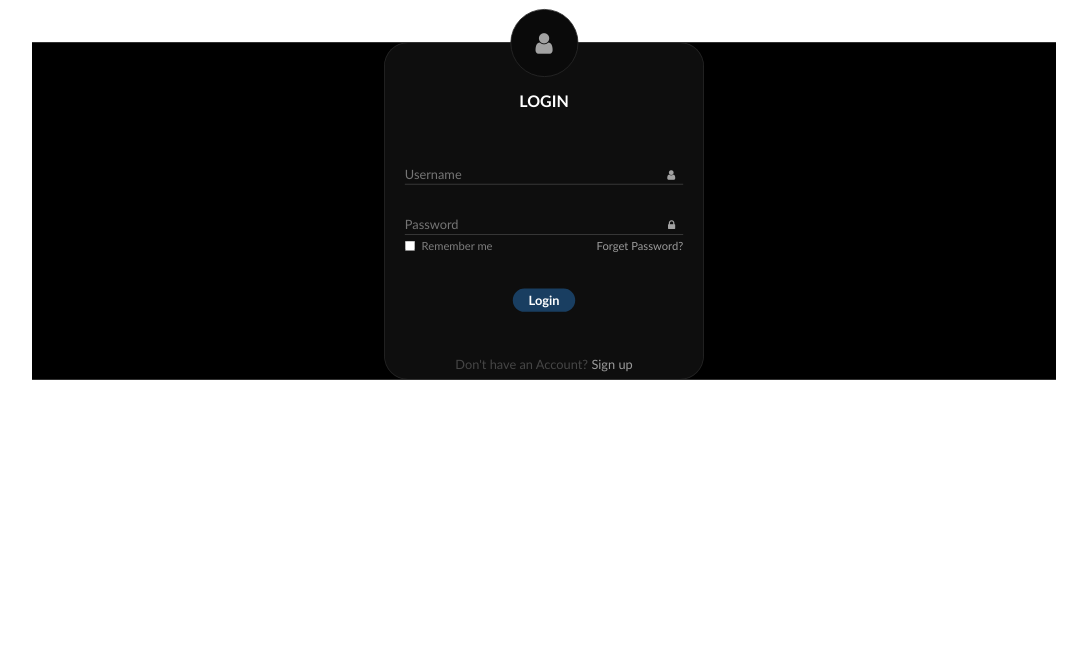
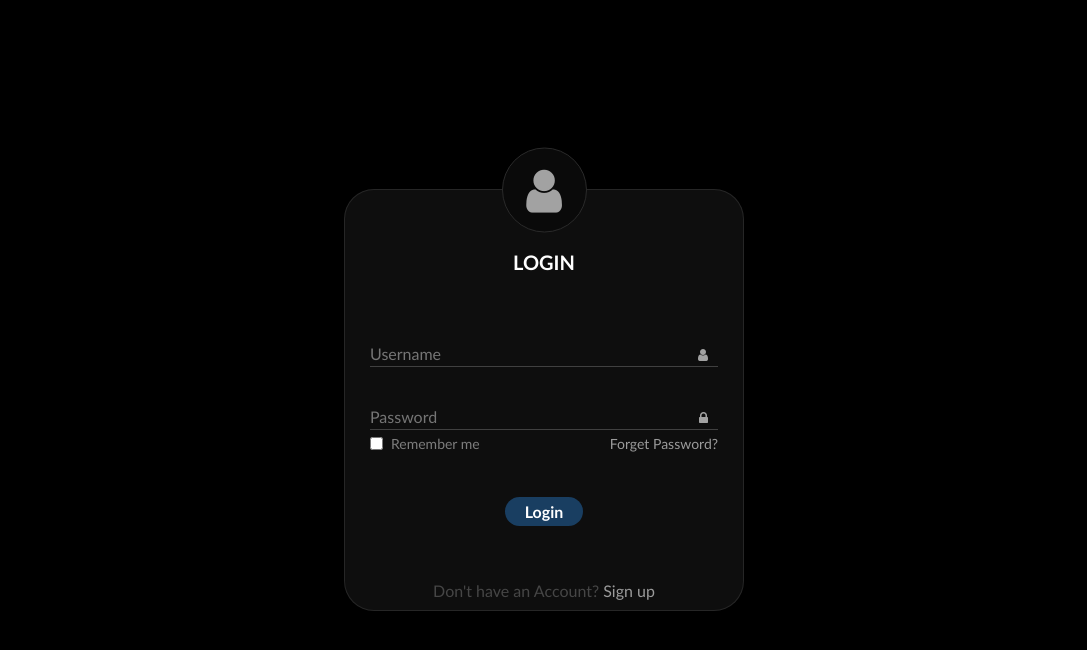
Before and after one commit to fatima7aeed/Login-Form, a plain HTML site: page index.html in a window 1280 px wide. Shown: the whole page, without its empty margins (96-1183 px from the left). Drawn offline with Linux system fonts and the light colour scheme.

Commit message:
Update styles.css

```diff
--- a/styles.css
+++ b/styles.css
@@ -5,14 +5,16 @@
     padding: 0;
     font-family: calibri;
     box-sizing: border-box;
+}
 
+body {
+    background: #000000;
 }
 
 #main-container {
     width: 100%;
-    height: 100%;
-    transform: scale(0.8);
-    background: #000000; /* Set the background color to black */
+    height: 100vh;
+    min-width: 400px;
 }
 
 .centered-flex {
@@ -23,14 +25,13 @@
 
 .form-container {
     width: 400px;
-    min-width: 400px;
-    flex-direction: column;
-    border: 1px solid rgba(255, 255, 255, 0.097);
     display: flex;
+    position: relative;
     align-items: center;
     border-radius: 30px;
-    position: relative;
-    background: rgba(19, 19, 19, 0.736); /* Fix the typo here */
+    flex-direction: column;
+    background: rgba(19, 19, 19, 0.736);
+    border: 1px solid rgba(255, 255, 255, 0.097);
 }
 
 .icon {
@@ -43,8 +44,8 @@
     background: #0a0a0a;
 }
 
-.fa{
-    font-size: 30px;
+.fa {
+    font-size: 50px;
     color: #a2a2a2;
 }
 
@@ -84,7 +85,7 @@ form {
     bottom: 10px;
 }
 
-input:-webkit-autofill{
+input:-webkit-autofill {
     -webkit-box-shadow: 0 0 0 30px rgb(14 14 14) inset;
 }
 
@@ -112,7 +113,7 @@ form input {
     font-size: 14px;
 }
 
-.action label{
+.action label {
     cursor: pointer;
     color: #7d7d7d;
 }
@@ -128,9 +129,9 @@ a {
     color: #9b9b9b;
 }
 
-.btn-container{
+.btn-container {
     padding: 20px;
-    transition: 0.2s linear;
+    transition: .2s linear;
 }
 
 #btn {
@@ -141,7 +142,7 @@ a {
     font-weight: 600;
     font-size: 16px;
     border-radius: 15px;
-    transition: 0.3s;
+    transition: .3s;
     margin: 25px 0;
 }
 
@@ -153,18 +154,23 @@ a {
     color: rgb(70, 70, 70);
     margin-top: 10px;
 }
+
 .shift-left {
-    transform: translate(-120%);
+    transform: translateX(-120%);
 }
-.shift-rigth {
-    transform: translate(120%);
+
+.shift-right {
+    transform: translateX(120%);
 }
+
 .shift-top {
     transform: translateY(-150%);
 }
+
 .shift-bottom {
     transform: translateY(150%);
 }
+
 .no-shift {
-    transform: translateY(0% 0%);
+    transform: translate(0%, 0%);
 }
```
